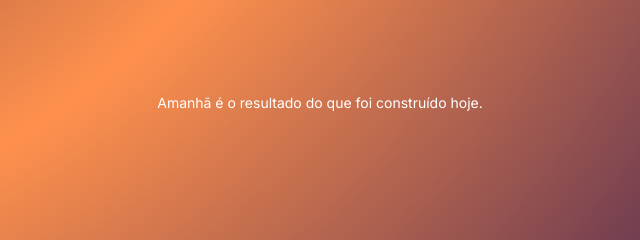
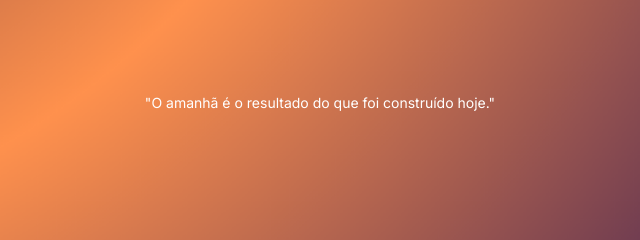
Before and after one commit to MessiasLim/link-in-bio, a plain HTML site: page index.html in a window 1280 px wide. Shown: the part 606-846 px from the top of the page, 320-960 px from the left. Drawn offline with nearby package versions, Linux system fonts and the light colour scheme.

Commit message:
Corrige gramática da frase no footer no index.html

```diff
--- a/index.html
+++ b/index.html
@@ -62,7 +62,7 @@
         </div>
 
         <footer>
-            Amanhã é o resultado do que foi construído hoje.
+            "O amanhã é o resultado do que foi construído hoje."
         </footer>
     </div>
 
```
